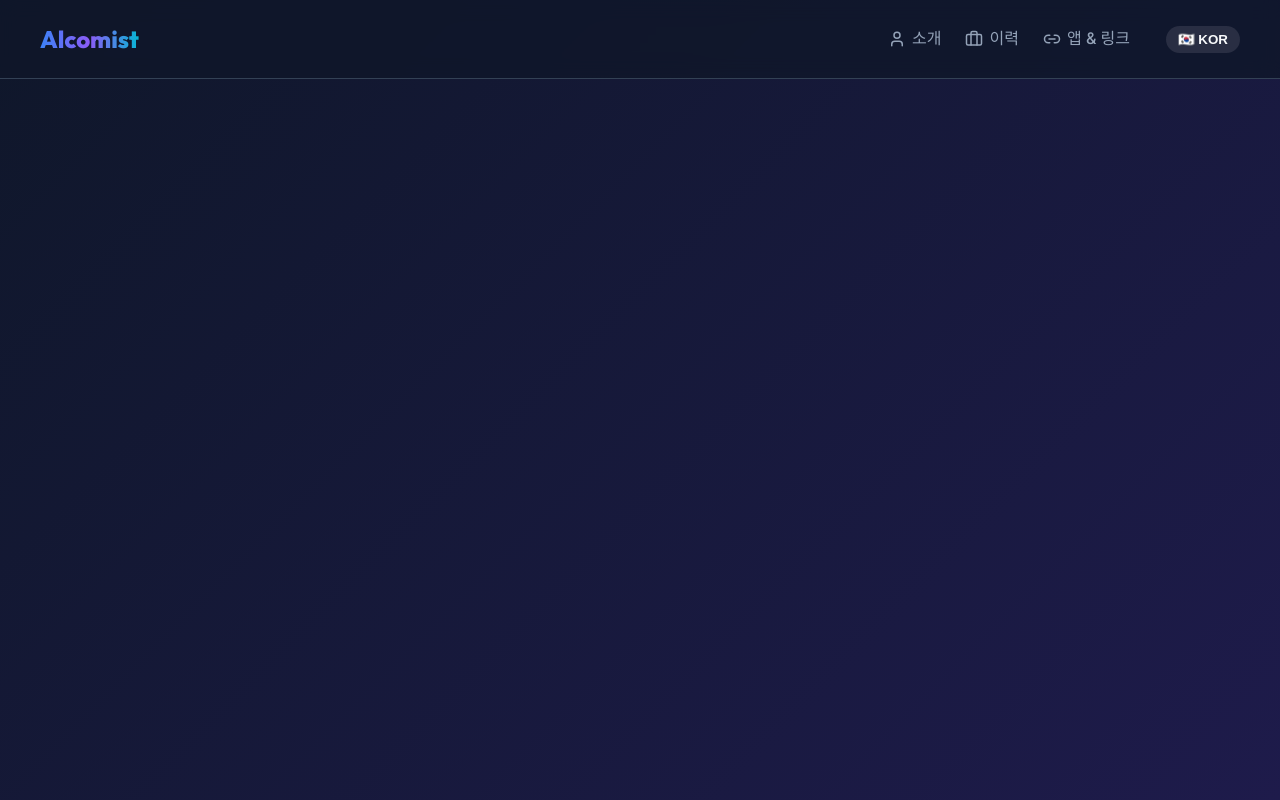
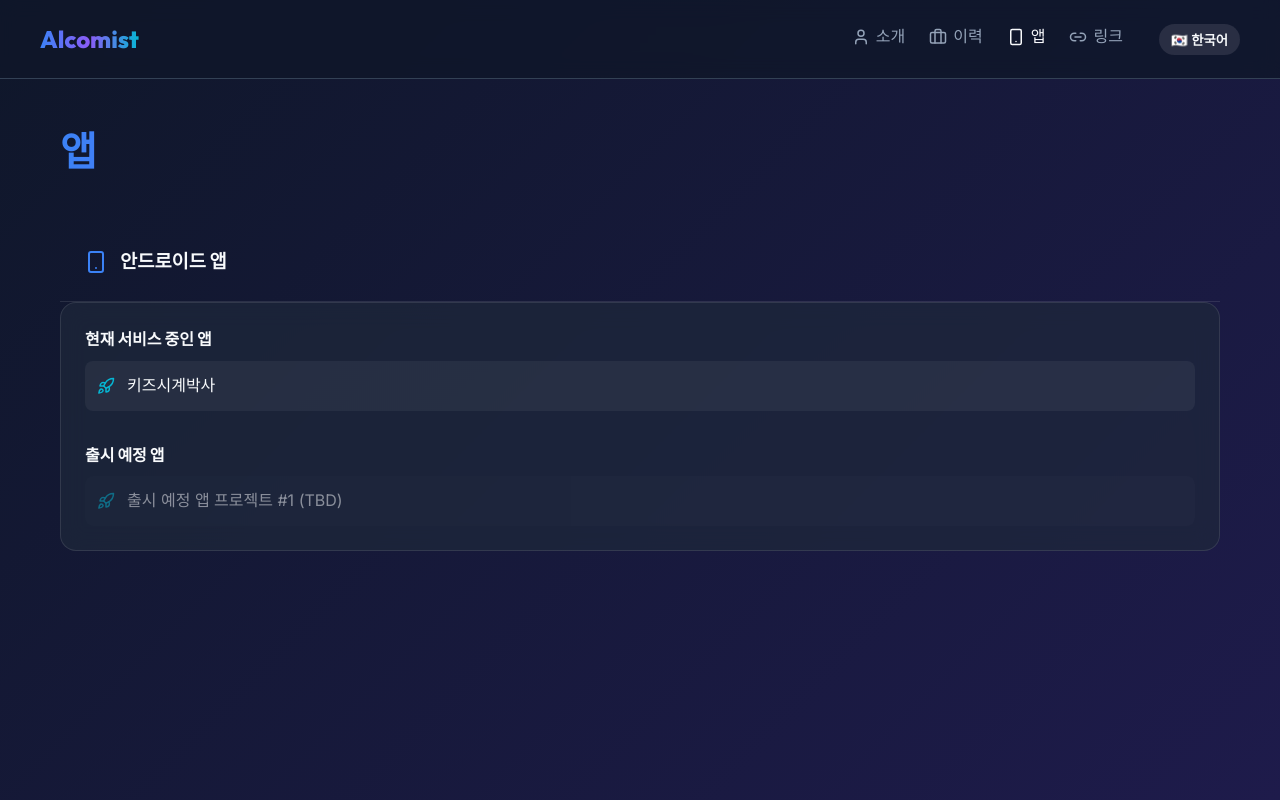
Before and after one commit to alcomist/alcomist.github.io, a React (Vite) app: page /apps in a window 1280 px wide. Built offline with nearby package versions, Linux system fonts and the light colour scheme.

Commit message:
이력에 고객사 추가, 앱과 링크 분리 등

```diff
--- a/src/App.jsx
+++ b/src/App.jsx
@@ -1,8 +1,9 @@
 import React from 'react';
 import { Routes, Route, Link, useLocation } from 'react-router-dom';
-import { User, Briefcase, Link2 } from 'lucide-react';
+import { User, Briefcase, Link2, Smartphone } from 'lucide-react';
 import Home from './pages/Home';
 import History from './pages/History';
+import Apps from './pages/Apps';
 import Links from './pages/Links';
 import PrivacyPolicy from './pages/PrivacyPolicy';
 import { useLanguage } from './LanguageContext';
@@ -23,6 +24,10 @@ function App() {
           <Link to="/history" className={location.pathname === '/history' ? 'active' : ''}>
             <Briefcase size={18} style={{marginRight: 6, verticalAlign: 'text-bottom'}} />
             {t('history', 'nav')}
+          </Link>
+          <Link to="/apps" className={location.pathname === '/apps' ? 'active' : ''}>
+            <Smartphone size={18} style={{marginRight: 6, verticalAlign: 'text-bottom'}} />
+            {t('apps', 'nav')}
           </Link>
           <Link to="/links" className={location.pathname === '/links' ? 'active' : ''}>
             <Link2 size={18} style={{marginRight: 6, verticalAlign: 'text-bottom'}} />
@@ -50,6 +55,7 @@ function App() {
         <Routes>
           <Route path="/" element={<Home />} />
           <Route path="/history" element={<History />} />
+          <Route path="/apps" element={<Apps />} />
           <Route path="/links" element={<Links />} />
           {/* Dynamic route for privacy policies */}
           <Route path="/app/android/:appId/privacy" element={<PrivacyPolicy />} />
--- a/src/LanguageContext.jsx
+++ b/src/LanguageContext.jsx
@@ -28,8 +28,9 @@ const translations = {
     nav: {
       about: '소개',
       history: '이력',
-      links: '앱 & 링크',
-      lang_toggle: '🇰🇷 KOR'
+      apps: '앱',
+      links: '링크',
+      lang_toggle: '🇰🇷 한국어'
     },
     home: {
       hello: "안녕하세요, Alcomist 입니다",
@@ -45,15 +46,15 @@ const translations = {
       opensource_desc: "다양한 오픈소스 게임 엔진과 프로젝트에 적극적으로 참여하고 기여합니다."
     },
     links: {
-      title: "앱 & 링크",
+      title: "링크",
+      apps_title: "앱",
       android_apps: "안드로이드 앱",
       current_apps: "현재 서비스 중인 앱",
+      kids_clock_genius: "키즈시계박사",
       future_apps: "출시 예정 앱",
       future_app_1: "출시 예정 앱 프로젝트 #1",
       game_projects: "게임 프로젝트 & 엔진",
-      game_engines: "게임 엔진",
-      opensource_projects: "오픈소스 프로젝트",
-      github_repos: "Alcomist GitHub 저장소"
+      game_engines: "게임 엔진"
     },
     history: {
       title: "이력 및 경험",
@@ -65,6 +66,7 @@ const translations = {
       present: "현재",
       freelance: "프리랜서",
       overseas: "🌎 해외 스타트업",
+      clients: "고객사",
       shiftone_desc: "Data Governance를 위한 포탈 및 메타데이터 관리 웹 애플리케이션 구축 및 운영",
       shiftone_b1: "Azure Cloud 환경에서의 인프라 운영 및 Azure Pipeline(K8s, Docker) 구축",
       shiftone_b2: "Spring Boot 및 Python을 활용한 데이터 거버넌스 백엔드 개발 및 유지보수",
@@ -90,7 +92,8 @@ const translations = {
     nav: {
       about: 'About',
       history: 'History',
-      links: 'Apps & Links',
+      apps: 'Apps',
+      links: 'Links',
       lang_toggle: '🇺🇸 ENG'
     },
     home: {
@@ -107,15 +110,15 @@ const translations = {
       opensource_desc: "Actively participating in and contributing to various open source game engines and projects."
     },
     links: {
-      title: "Apps & Links",
+      title: "Links",
+      apps_title: "Apps",
       android_apps: "Android Apps",
       current_apps: "Current Apps",
+      kids_clock_genius: "Kids Clock Genius",
       future_apps: "Future Apps",
       future_app_1: "Upcoming App Project #1",
       game_projects: "Game Projects & Engines",
-      game_engines: "Game Engines",
-      opensource_projects: "Open Source Projects",
-      github_repos: "Alcomist GitHub Repositories"
+      game_engines: "Game Engines"
     },
     history: {
       title: "History & Experience",
@@ -127,6 +130,7 @@ const translations = {
       present: "Present",
       freelance: "Freelance",
       overseas: "🌎 Overseas Startup",
+      clients: "Clients",
       shiftone_desc: "Built and operated a portal and metadata management web application for Data Governance.",
       shiftone_b1: "Managed infrastructure in Azure Cloud and configured Azure Pipelines (K8s, Docker).",
       shiftone_b2: "Developed and maintained the Data Governance backend using Spring Boot and Python.",
--- /dev/null
+++ b/src/pages/Apps.jsx
@@ -0,0 +1,44 @@
+import React from 'react';
+import { Smartphone, Rocket } from 'lucide-react';
+import { useLanguage } from '../LanguageContext';
+
+const Apps = () => {
+  const { t } = useLanguage();
+
+  return (
+    <div className="fade-in">
+      <h1 className="gradient-text" style={{ marginBottom: '24px', fontSize: '2.5rem' }}>{t('apps_title', 'links')}</h1>
+
+      <div className="links-grid" style={{ display: 'grid', gridTemplateColumns: 'repeat(auto-fit, minmax(300px, 1fr))', gap: '24px', marginTop: '40px' }}>
+
+        {/* Android Apps Section */}
+        <div className="card" style={{ padding: '0' }}>
+          <div style={{ padding: '24px', borderBottom: '1px solid rgba(255,255,255,0.1)', display: 'flex', alignItems: 'center', gap: '12px' }}>
+            <Smartphone color="var(--primary-color)" />
+            <h3 style={{ margin: 0 }}>{t('android_apps', 'links')}</h3>
+          </div>
+          <div className="link-list glass-panel">
+            <div style={{ marginBottom: '16px' }}>
+              <h4 style={{ color: 'var(--text-main)', marginBottom: '8px' }}>{t('current_apps', 'links')}</h4>
+              <a href="https://play.google.com/store/apps/details?id=kr.co.fourier.what_time_is_it" target="_blank" rel="noopener noreferrer" className="link-item" style={{ padding: '12px', background: 'rgba(255,255,255,0.05)', borderRadius: '8px', textDecoration: 'none' }}>
+                <Rocket size={18} />
+                <span>{t('kids_clock_genius', 'links')}</span>
+              </a>
+            </div>
+
+            <div>
+              <h4 style={{ color: 'var(--text-main)', marginBottom: '8px' }}>{t('future_apps', 'links')}</h4>
+              <div className="link-item disabled" style={{ padding: '12px', background: 'rgba(255,255,255,0.02)', borderRadius: '8px', opacity: 0.5 }}>
+                <Rocket size={18} />
+                <span>{t('future_app_1', 'links')} (TBD)</span>
+              </div>
+            </div>
+          </div>
+        </div>
+
+      </div>
+    </div>
+  );
+};
+
+export default Apps;
--- a/src/pages/History.jsx
+++ b/src/pages/History.jsx
@@ -14,6 +14,10 @@ const History = () => {
           시프트원주식회사
         </a>
       ),
+      clients: [
+        { name: 'SK Innovation', url: 'https://www.skinnovation.com/' },
+        { name: 'SK AX', url: 'https://www.skax.co.kr/' }
+      ],
       description: (
         <>
           <div style={{ marginBottom: '8px' }}>
@@ -81,6 +85,10 @@ const History = () => {
       startDate: '2024-09-30',
       endDate: '2025-05-31',
       title: '유플러스 기업메시징',
+      clients: [
+        { name: 'LG U+', url: 'https://www.lguplus.com/' },
+        { name: 'mediaLog', url: 'https://www.medialog.co.kr/' }
+      ],
       description: (
         <>
           <div style={{ marginBottom: '8px' }}>
@@ -324,6 +332,9 @@ const History = () => {
           SK 엠앤서비스(주)
         </a>
       ),
+      clients: [
+        { name: 'SK Telecom', url: 'https://www.sktelecom.com/' }
+      ],
       description: 'Software Engineer'
     }
   ];
@@ -439,7 +450,7 @@ const History = () => {
                 ({calculateDuration(item.startDate, item.endDate)})
               </span>
             </div>
-            <h3 className="timeline-title" style={{ display: 'flex', alignItems: 'center', gap: '10px', flexWrap: 'wrap' }}>
+            <h3 className="timeline-title" style={{ display: 'flex', alignItems: 'center', gap: '10px', flexWrap: 'wrap', width: '100%' }}>
               {item.title}
               {item.isFreelance && (
                 <span style={{
@@ -468,6 +479,19 @@ const History = () => {
                   {t('overseas', 'history')}
                 </span>
               )}
+              {item.clients && (
+                <div style={{ marginLeft: 'auto', display: 'flex', alignItems: 'center', gap: '8px', fontSize: '0.9rem', color: 'var(--text-muted)', flexWrap: 'wrap' }}>
+                  <span style={{ fontWeight: '500' }}>{t('clients', 'history')}:</span>
+                  {item.clients.map((client, idx) => (
+                    <React.Fragment key={client.name}>
+                      <a href={client.url} target="_blank" rel="noopener noreferrer" className="hover-underline" style={{ color: 'var(--primary-color)', textDecoration: 'none', fontWeight: '500' }}>
+                        {client.name}
+                      </a>
+                      {idx < item.clients.length - 1 && <span style={{ color: 'var(--text-muted)', fontSize: '0.8rem' }}>|</span>}
+                    </React.Fragment>
+                  ))}
+                </div>
+              )}
             </h3>
             <div style={{ color: 'var(--text-muted)' }}>{item.description}</div>
           </div>
--- a/src/pages/Links.jsx
+++ b/src/pages/Links.jsx
@@ -1,6 +1,5 @@
 import React from 'react';
-import { Link } from 'react-router-dom';
-import { Smartphone, Gamepad2, Blocks, Rocket, Globe, ExternalLink } from 'lucide-react';
+import { Gamepad2, ExternalLink } from 'lucide-react';
 import { useLanguage } from '../LanguageContext';
 
 const Links = () => {
@@ -11,31 +10,6 @@ const Links = () => {
       <h1 className="gradient-text" style={{ marginBottom: '24px', fontSize: '2.5rem' }}>{t('title', 'links')}</h1>
 
       <div className="links-grid" style={{ display: 'grid', gridTemplateColumns: 'repeat(auto-fit, minmax(300px, 1fr))', gap: '24px', marginTop: '40px' }}>
-
-        {/* Android Apps Section */}
-        <div className="card" style={{ padding: '0' }}>
-          <div style={{ padding: '24px', borderBottom: '1px solid rgba(255,255,255,0.1)', display: 'flex', alignItems: 'center', gap: '12px' }}>
-            <Smartphone color="var(--primary-color)" />
-            <h3 style={{ margin: 0 }}>{t('android_apps', 'links')}</h3>
-          </div>
-          <div className="link-list glass-panel">
-            <div style={{ marginBottom: '16px' }}>
-              <h4 style={{ color: 'var(--text-main)', marginBottom: '8px' }}>{t('current_apps', 'links')}</h4>
-              <a href="https://play.google.com/store/apps/details?id=kr.co.fourier.what_time_is_it" target="_blank" rel="noopener noreferrer" className="link-item" style={{ padding: '12px', background: 'rgba(255,255,255,0.05)', borderRadius: '8px', textDecoration: 'none' }}>
-                <Rocket size={18} />
-                <span>Kids Clock Genius (키즈 시계 박사)</span>
-              </a>
-            </div>
-
-            <div>
-              <h4 style={{ color: 'var(--text-main)', marginBottom: '8px' }}>{t('future_apps', 'links')}</h4>
-              <div className="link-item disabled" style={{ padding: '12px', background: 'rgba(255,255,255,0.02)', borderRadius: '8px', opacity: 0.5 }}>
-                <Rocket size={18} />
-                <span>{t('future_app_1', 'links')} (TBD)</span>
-              </div>
-            </div>
-          </div>
-        </div>
 
         {/* Game Projects & Engines Section */}
         <div className="card" style={{ padding: '0' }}>
@@ -58,23 +32,6 @@ const Links = () => {
           </div>
         </div>
 
-        {/* Open Source Projects Section */}
-        <div className="card" style={{ padding: '0' }}>
-          <div style={{ padding: '24px', borderBottom: '1px solid rgba(255,255,255,0.1)', display: 'flex', alignItems: 'center', gap: '12px' }}>
-            <Blocks color="#f59e0b" />
-            <h3 style={{ margin: 0 }}>{t('opensource_projects', 'links')}</h3>
-          </div>
-          <div className="link-list glass-panel">
-            <div style={{ marginBottom: '16px' }}>
-              <h4 style={{ color: 'var(--text-main)', marginBottom: '8px' }}>{t('github_repos', 'links')}</h4>
-              <a href="https://github.com/alcomist" target="_blank" rel="noopener noreferrer" className="link-item" style={{ padding: '12px', background: 'rgba(255,255,255,0.05)', borderRadius: '8px', textDecoration: 'none' }}>
-                <Globe size={18} />
-                <span>@alcomist on GitHub</span>
-              </a>
-            </div>
-          </div>
-        </div>
-
       </div>
     </div>
   );
```
